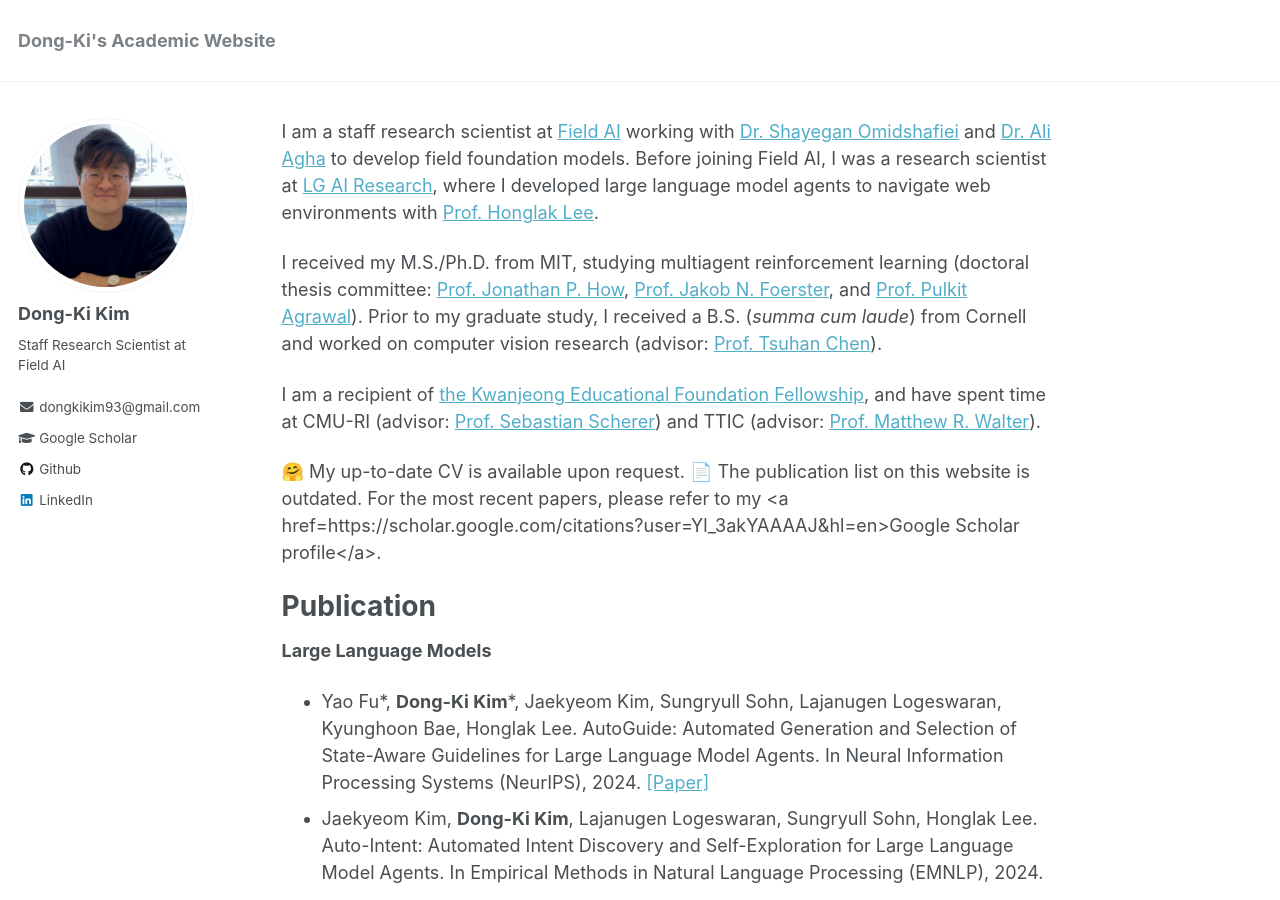
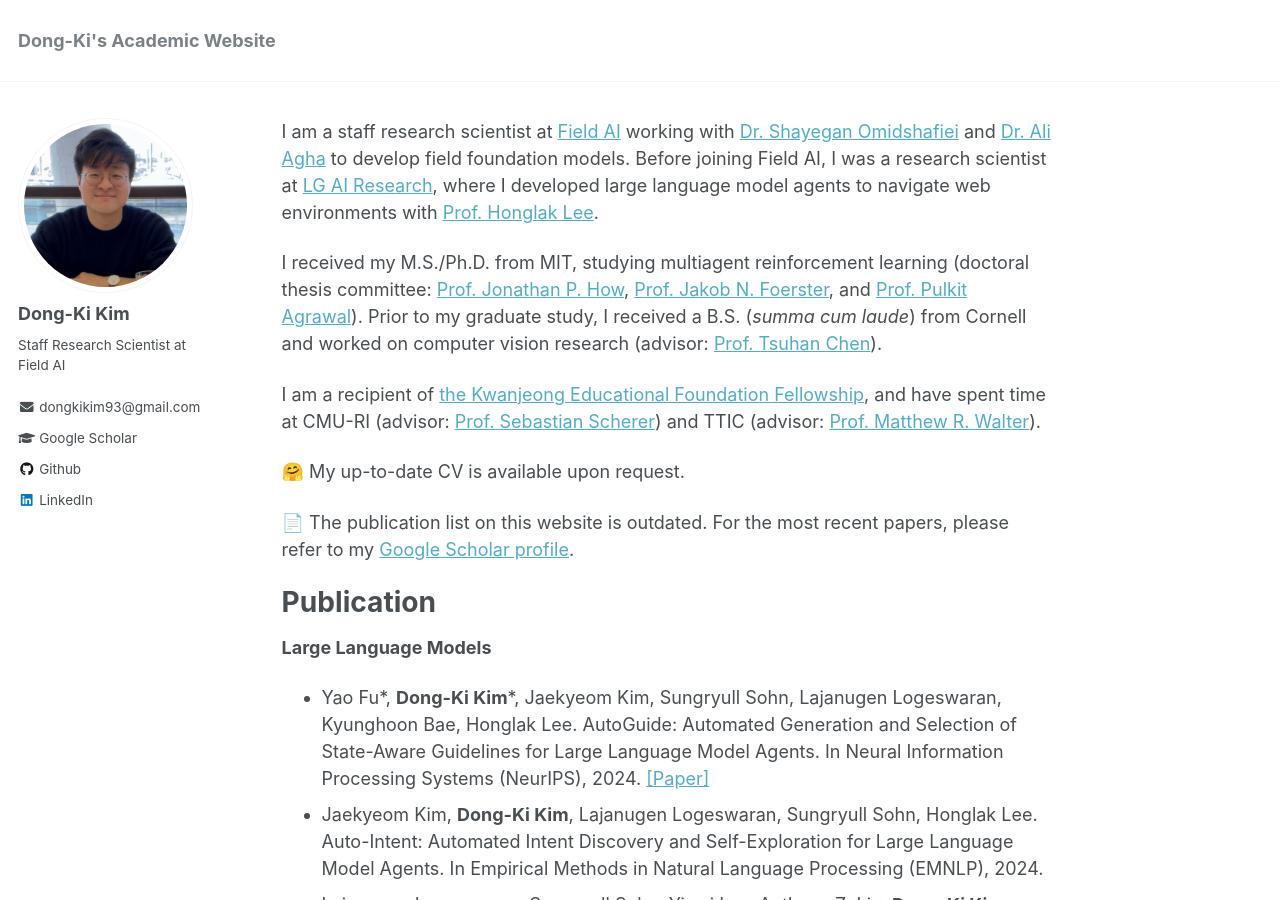
Before and after one commit to dkkim93/dkkim93.github.io, a Jekyll site: the page built from _pages/about.md, in a window 1280 px wide and 900 px high. Built offline with Jekyll 4.4.1, drawn with Linux system fonts in a browser that asks for light colours.

Commit message:
Update about.md

```diff
--- a/_pages/about.md
+++ b/_pages/about.md
@@ -14,7 +14,8 @@ I received my M.S./Ph.D. from MIT, studying multiagent reinforcement learning (d
 I am a recipient of <a href="http://ikef.or.kr/page.php?id=intro/intro">the Kwanjeong Educational Foundation Fellowship</a>, and have spent time at CMU-RI (advisor: <a href="https://www.ri.cmu.edu/ri-faculty/sebastian-scherer/" target="_blank">Prof. Sebastian Scherer</a>) and TTIC (advisor: <a href="https://home.ttic.edu/~mwalter/" target="_blank">Prof. Matthew R. Walter</a>).
 
 &#129303; My up-to-date CV is available upon request.
-&#128196; The publication list on this website is outdated. For the most recent papers, please refer to my <a href=https://scholar.google.com/citations?user=Yl_3akYAAAAJ&hl=en>Google Scholar profile</a>.
+
+&#128196; The publication list on this website is outdated. For the most recent papers, please refer to my <a href="https://scholar.google.com/citations?user=Yl_3akYAAAAJ&hl=en">Google Scholar profile</a>.
 
 Publication
 ======
```
